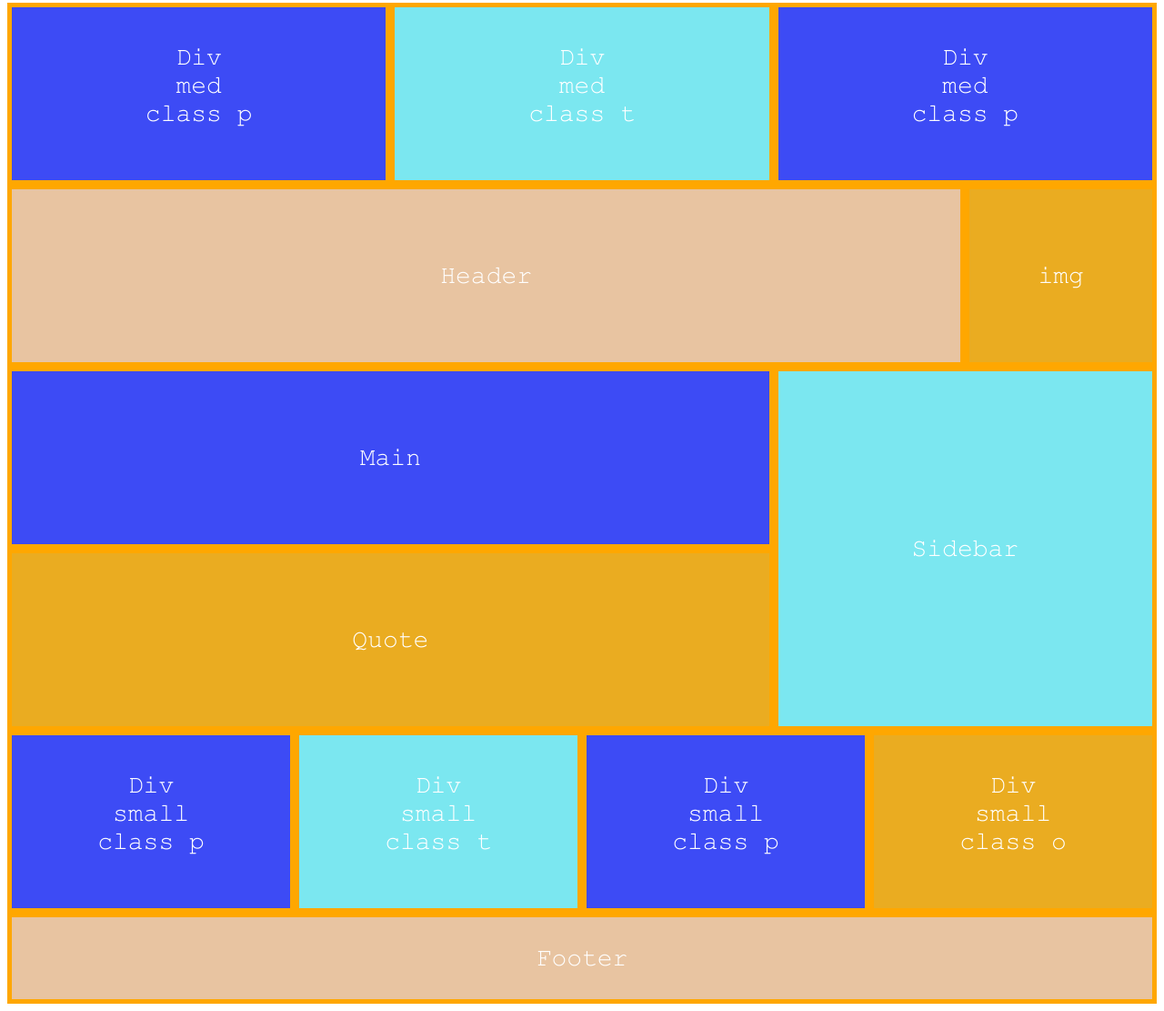
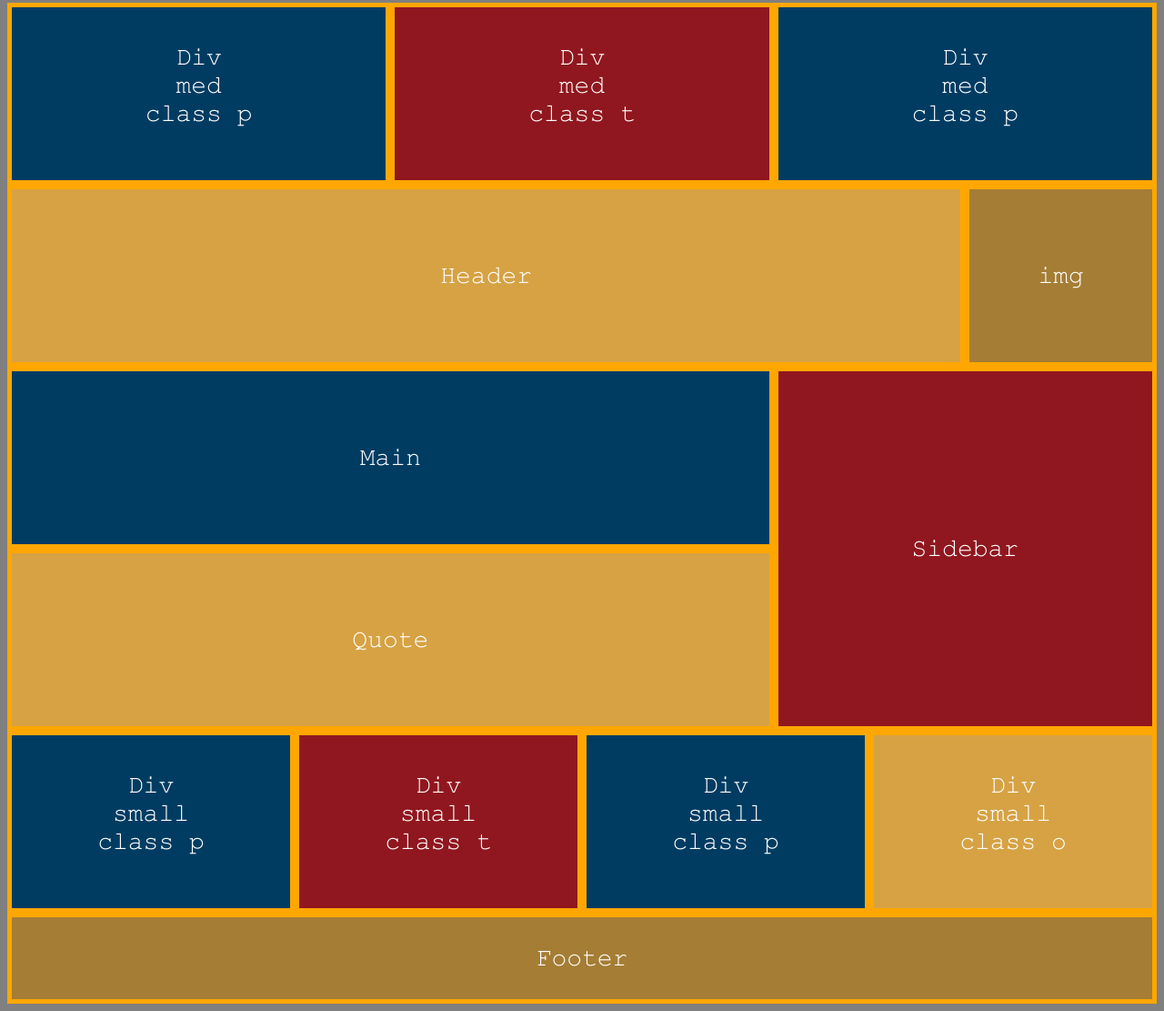
Before and after one commit to dkl222/Wireframe-Project-2, a plain HTML site: page index.html in a window 1280 px wide. Shown: the part 5-1116 px from the top of the page at 91% size. Drawn offline with Linux system fonts and the light colour scheme.

Commit message:
Update style.css

```diff
--- a/style.css
+++ b/style.css
@@ -1,6 +1,6 @@
-*, *:before, *:after {
-    box-sizing: inherit;
-  }
+body {
+    background-color: gray;
+}
 
 @font-face {
     font-family:'courier';
@@ -28,33 +28,33 @@
 .mp1 {
     grid-column: 1/5;
     grid-row: 1/2;
-    background-color: #3d4bf5;
+    background-color: #003C62;
     padding-top: 40px;
 }
 
 .mt {
     grid-column: 5/9;
     grid-row: 1/2;
-    background-color: #7be7f0;
+    background-color: #90171F;
     padding-top: 40px;
 }
 
 .mp2 {
     grid-column: 9/13;
     grid-row: 1/2;
-    background-color: #3d4bf5;
+    background-color: #003C62;
     padding-top: 40px;
 }
 
 /* Second Row */
 .header {
     grid-column: 1/11;
-    background-color: #e8c4a1;
+    background-color: #D6A244;
 }
 
 .img {
     grid-column: 11/13;
-    background-color: #eaac21;
+    background-color: #A57D35;
 }
 
 .header .img {
@@ -65,19 +65,19 @@
 .main {
     grid-column: 1/9;
     grid-row: 3/4;
-    background-color: #3d4bf5;
+    background-color: #003C62;
 }
 
 .quote {
     grid-column: 1/9;
     grid-row: 4/5;
-    background-color: #eaac21;
+    background-color: #D6A244;
 }
 
 .side {
     grid-column: 9/13;
     grid-row: 3/5;
-    background-color: #7be7f0;
+    background-color: #90171F;
     padding-top: 180px;
 }
 
@@ -86,34 +86,34 @@
     grid-column: 1/4;
     grid-row: 5/6;
     padding-top: 40px;
-    background-color: #3d4bf5;
+    background-color: #003C62;
 }
 
 .st{
     grid-column: 4/7;
     grid-row: 5/6;
     padding-top: 40px;
-    background-color: #7be7f0;
+    background-color: #90171F;
 }
 
 .sp2 {
     grid-column: 7/10;
     grid-row: 5/6;
     padding-top: 40px;
-    background-color: #3d4bf5;
+    background-color: #003C62;
 }
 
 .so {
     grid-column: 10/13;
     grid-row: 5/6;
     padding-top: 40px;
-    background-color: #eaac21;
+    background-color: #D6A244;
 }
 
 /* Final Row */
 .foot {
     grid-column: 1/13;
     grid-row: 6/7;
-    background-color: #e8c4a1;
+    background-color: #A57D35;
     padding-top: 30px;
 }
```
